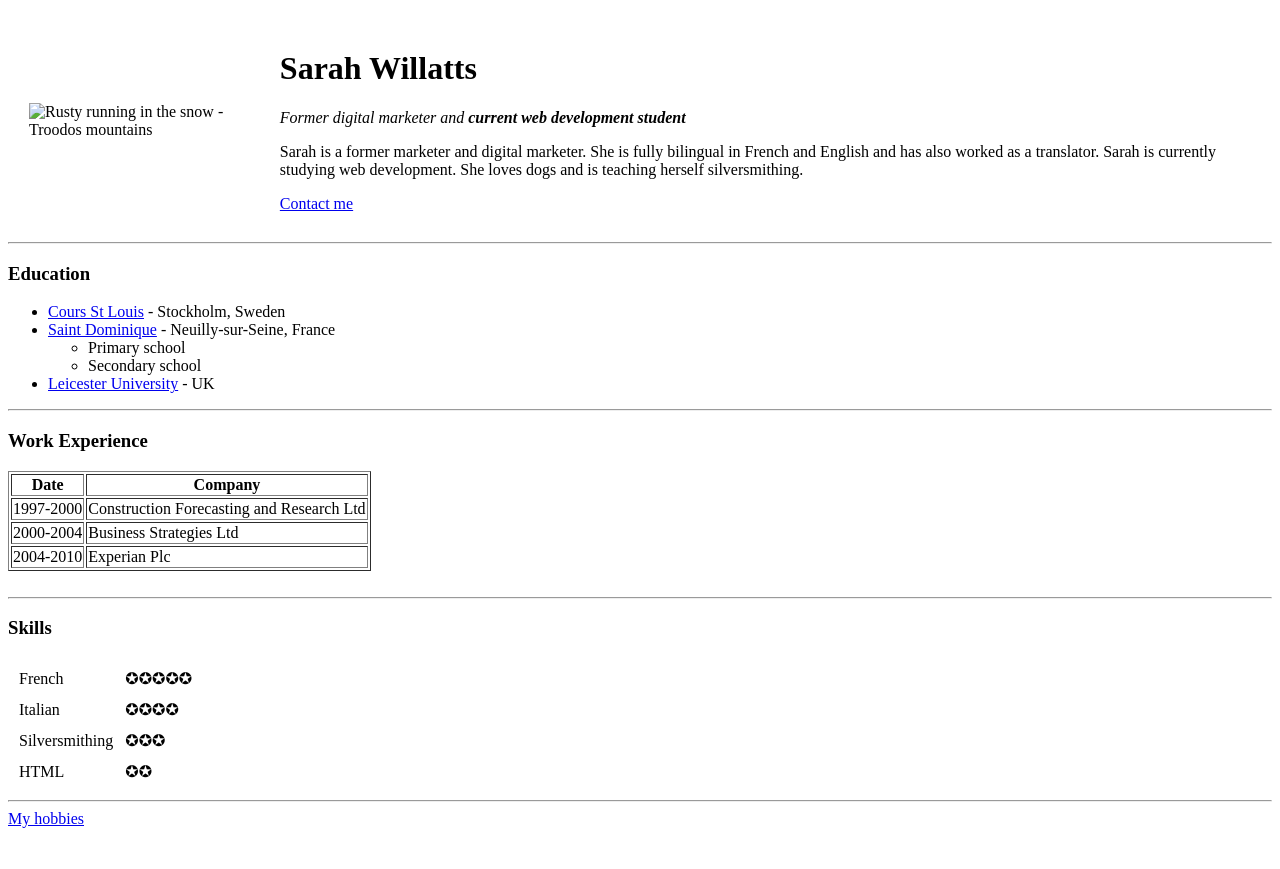
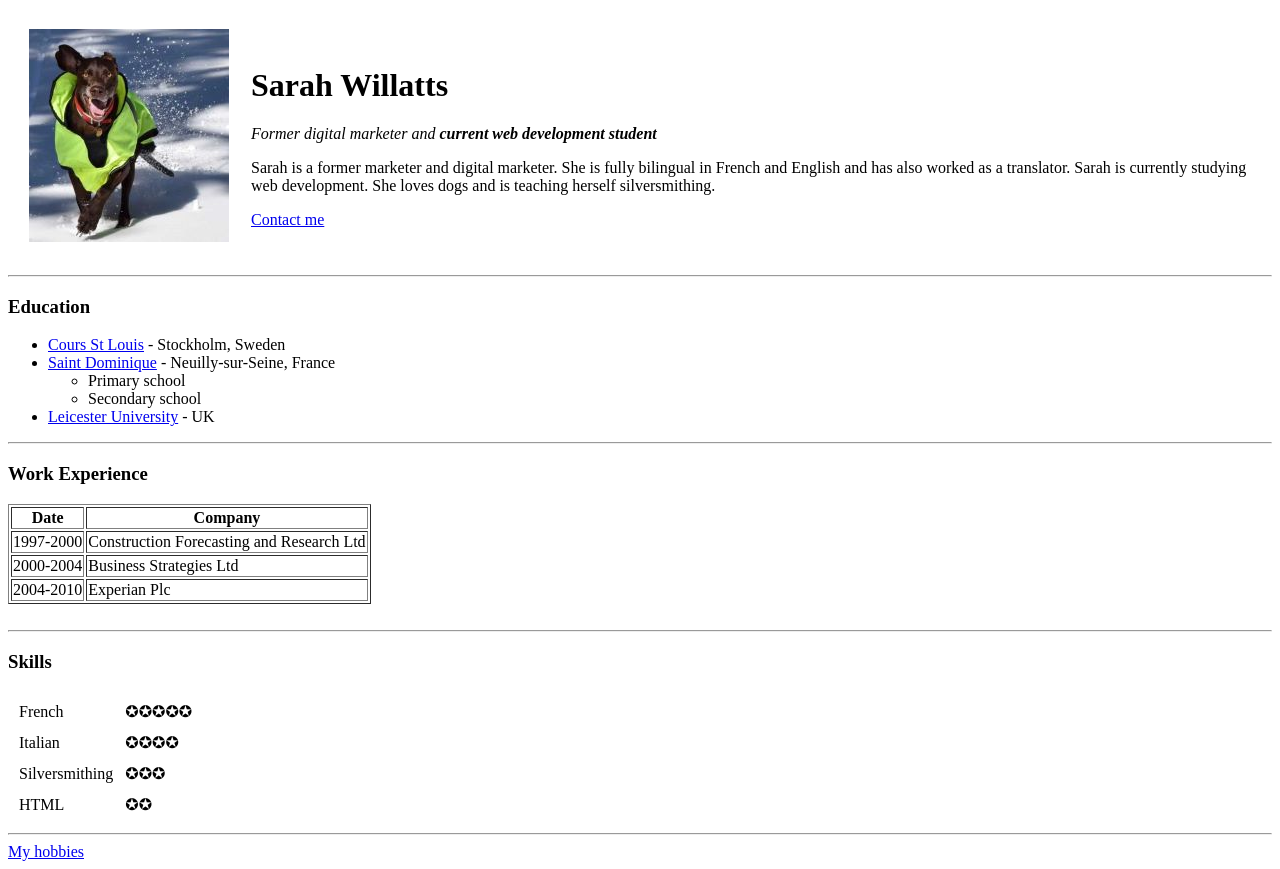
Before and after one commit to Yorkie19/cv, a plain HTML site: page index.html in a window 1280 px wide. Before the commit the page ends 836 px from the top, so only its background shows below. Drawn offline with Linux system fonts and the light colour scheme.

Commit message:
Corrected mistake in image path
missing " at the beginning of the src= path

```diff
--- a/index.html
+++ b/index.html
@@ -9,7 +9,7 @@
 <body>
   <table cellspacing=20>
     <tr>
-      <td><img src=Rusty-Cyprus-Troodos-small.JPG" alt="Rusty running in the snow - Troodos mountains"></td>
+      <td><img src="Rusty-Cyprus-Troodos-small.JPG" alt="Rusty running in the snow - Troodos mountains"></td>
       <td>
         <h1>Sarah Willatts</h1>
         <p><em>Former digital marketer and <strong>current web development student</strong></em></p>
```
